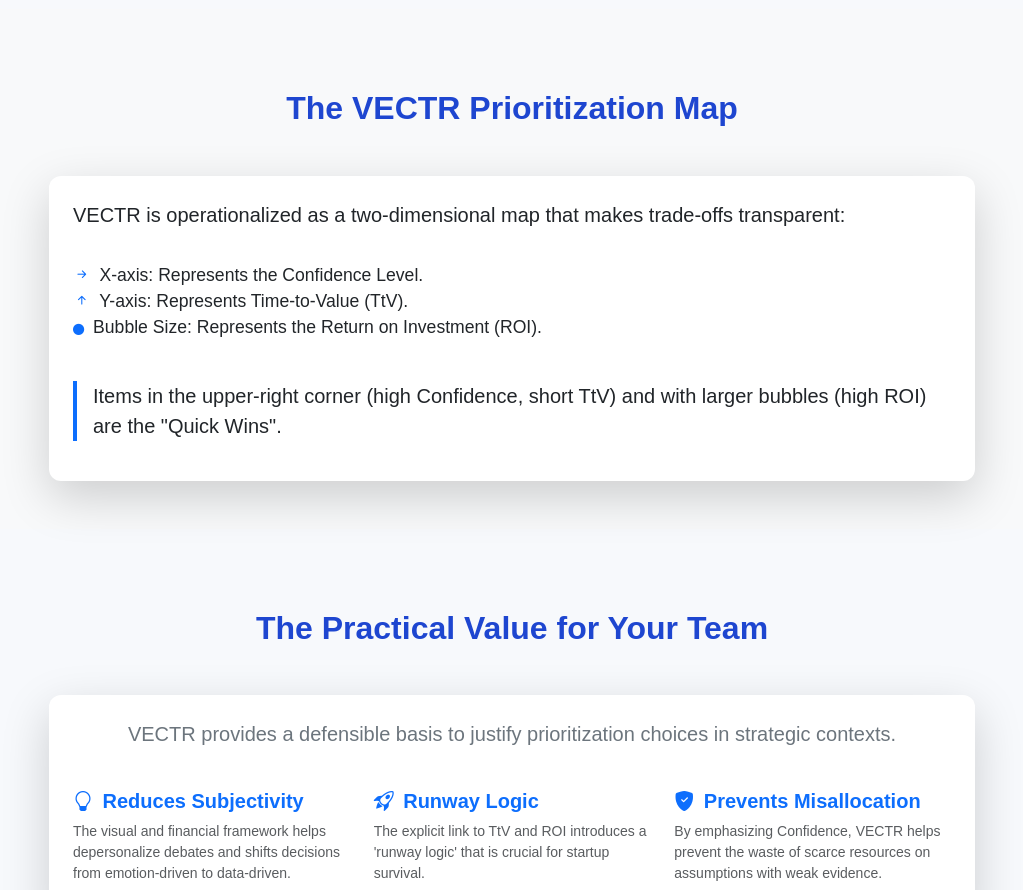
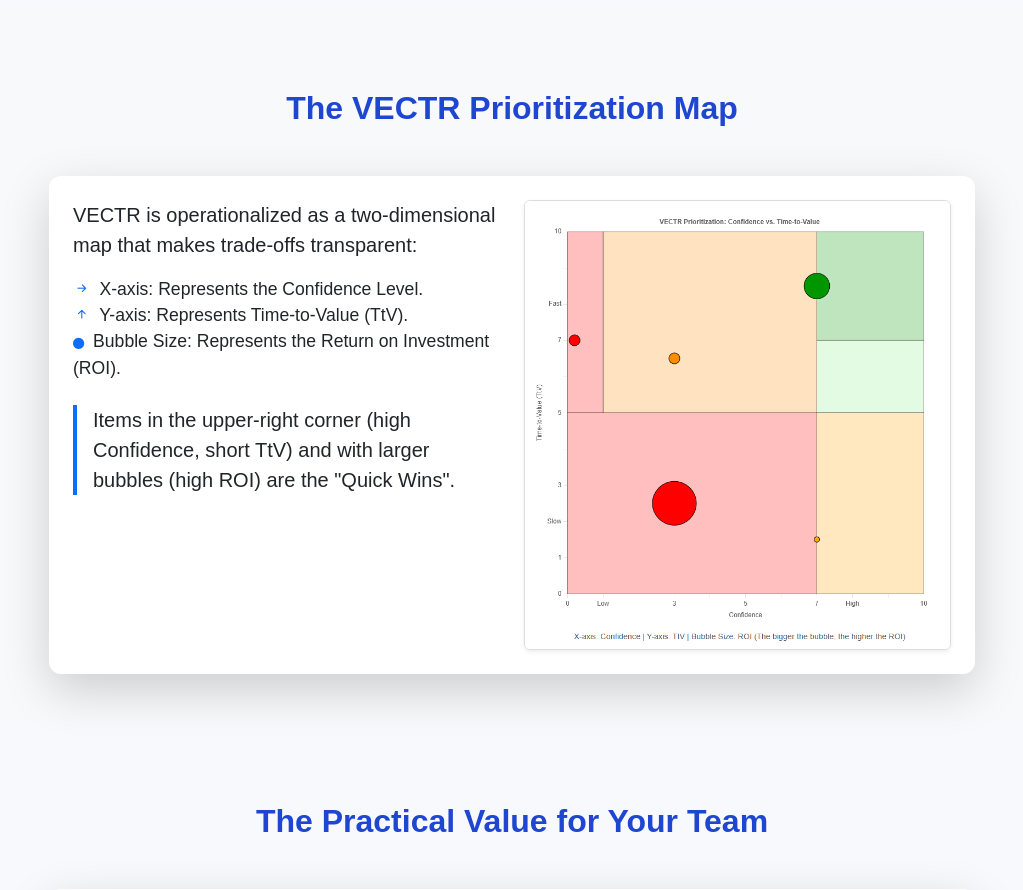
Before and after one commit to A-D-DBS-application/web-application-2025-group-39, a Flask app: page / in a window 1280 px wide. Shown: the part 1359-2249 px from the top of the page, without its empty margins (128-1151 px from the left). Run offline with Flask 3, Linux system fonts and the light colour scheme; parts of the project's set-up code (start-up, migrations or seed data) failed here and were passed over.

Commit message:
afbeelding van chart op info pagina

```diff
--- a/app/templates/index.html
+++ b/app/templates/index.html
@@ -102,19 +102,32 @@
         <div class="row justify-content-center">
             <div class="col-lg-10">
                 <div class="card p-4 shadow-lg border-0 fade-in-scroll">
+
+                    <div class="row align-items-start">
+
+                        <div class="col-md-6 mb-4 mb-md-0">
                             <p class="card-text lead">
                                 VECTR is operationalized as a two-dimensional map that makes trade-offs transparent:
                             </p>
                             <ul class="list-unstyled mt-3" style="font-size: 1.1rem;">
                                 <li><i class="bi bi-arrow-right-short me-1 text-primary"></i> X-axis: Represents the Confidence Level.</li>
                                 <li><i class="bi bi-arrow-up-short me-1 text-primary"></i> Y-axis: Represents Time-to-Value (TtV).</li>
-            <li><i class="bi bi-circle-fill me-1 text-primary" style="font-size: 0.7rem;"></i> Bubble Size: Represents
-              the Return on Investment (ROI).</li>
+                                <li><i class="bi bi-circle-fill me-1 text-primary" style="font-size: 0.7rem;"></i> Bubble Size: Represents the Return on Investment (ROI).</li>
                             </ul>
                             <blockquote class="blockquote mt-4 border-start border-4 ps-3 border-primary">
                                 <p class="mb-0 text-dark">Items in the upper-right corner (high Confidence, short TtV) and with larger
                                     bubbles (high ROI) are the "Quick Wins".</p>
                             </blockquote>
+                        </div>
+
+                        <div class="col-md-6 text-center">
+                            <h4 class="card-title text-center mt-2 mb-3 d-md-none">Feature Prioritization Visualized</h4>
+                            <img src="{{ url_for('static', filename='images/vectr_chart_example.png') }}"
+                                 alt="VECTR Prioritization Map Example"
+                                 class="img-fluid rounded shadow-sm"
+                                 style="max-width: 100%; border: 1px solid #ddd;">
+                        </div>
+                    </div>
                     </div>
             </div>
         </div>
```
Also changed, not shown: app/static/images/vectr_chart_example.png (added). Lines whose indentation alone changed are shown as unchanged.
